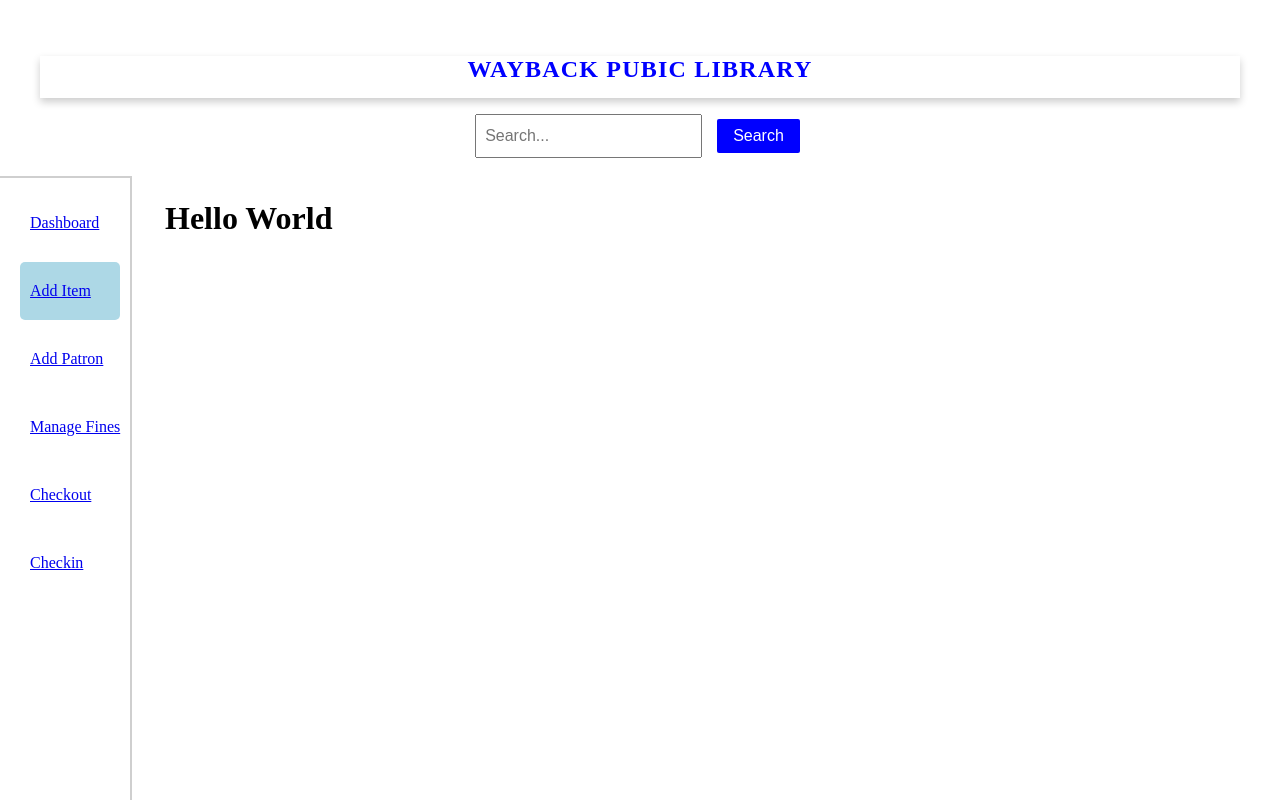
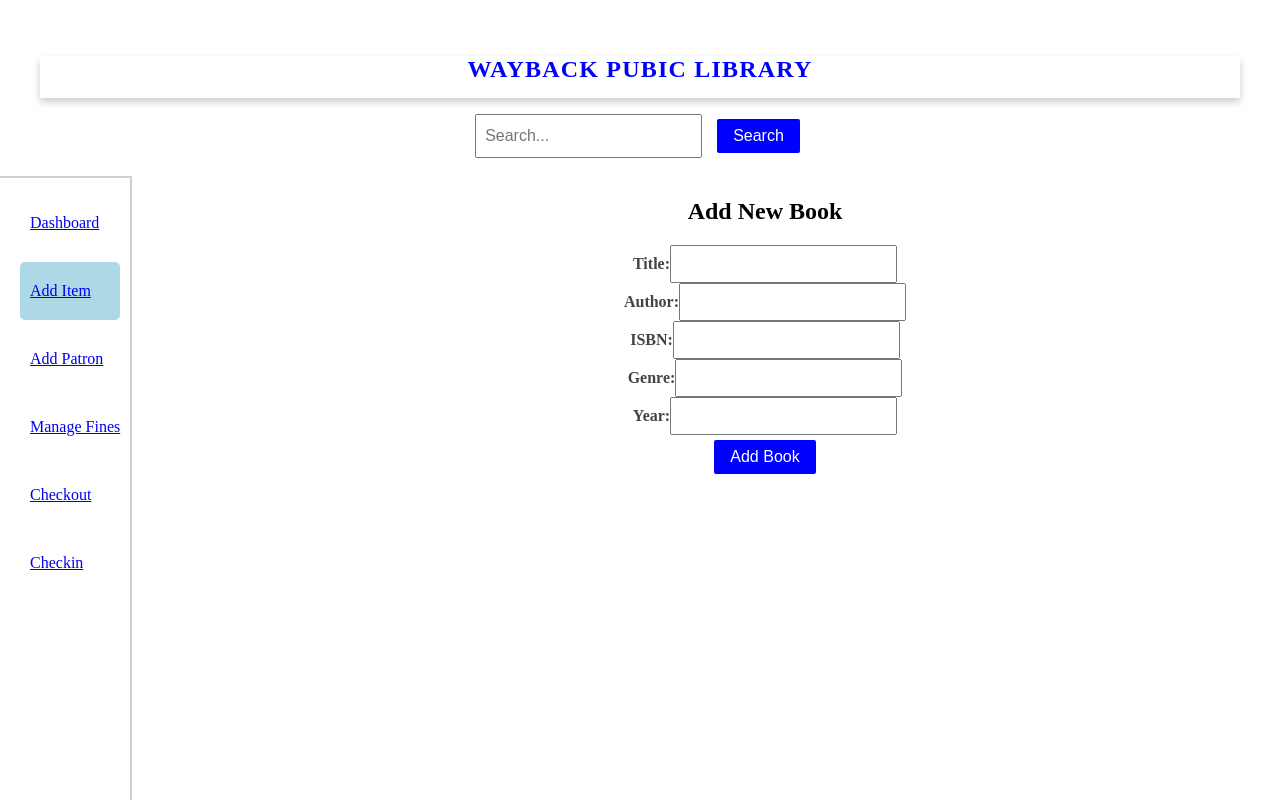
Before and after one commit to ap45/library-management-frontend, a React (Vite) app: page /add-item in a window 1280 px wide. Shown: the top 800 px of the page. Built offline with nearby package versions, Linux system fonts and the light colour scheme.

Commit message:
Page where you can enter the title, author, isbn, genre, and year of a new book

```diff
--- a/src/components/add-item/AddItem.jsx
+++ b/src/components/add-item/AddItem.jsx
@@ -1,10 +1,124 @@
+import { useState } from 'react';
 
 const AddItem = () => {
-    return (
-    <div style={{position: "fixed"}}>
-        <h1>Hello World</h1>
+  const [title, setTitle] = useState('');
+  const [author, setAuthor] = useState('');
+  const [isbn, setIsbn] = useState('');
+  const [genre, setGenre] = useState('');
+  const [year, setYear] = useState('');
+  const [message, setMessage] = useState('');
+  const [loading, setLoading] = useState(false);
+
+  // Prepare data object for backend
+  const newBookData = { title, author, isbn, genre, year };
+
+  // Placeholder function for adding a book (to be connected with backend API)
+  const handleAddItem = async () => {
+    // Validation check
+    if (!title || !author || !isbn || !genre || !year) {
+      setMessage("Please fill out all fields.");
+      return;
+    }
+
+    setLoading(true);
+
+    try {
+      // API URL setup: replace 'VITE_BACKEND_URL' with actual environment variable in backend configuration
+      const API_URL = import.meta.env.VITE_BACKEND_URL;
+      const response = await fetch(`${API_URL}/api/add_item`, { // Replace `/api/add_item` with actual endpoint
+        method: 'POST',
+        headers: {
+          'Content-Type': 'application/json',
+        },
+        body: JSON.stringify(newBookData),
+      });
+
+      const data = await response.json();
+
+      if (response.ok) {
+        setMessage(`Book added successfully: ${data.message}`);
+        // Optionally reset form fields after successful submission
+        setTitle('');
+        setAuthor('');
+        setIsbn('');
+        setGenre('');
+        setYear('');
+      } else {
+        setMessage(data.message || "Failed to add book.");
+      }
+    } catch (error) {
+      setMessage("Error connecting to the server. Please try again later.");
+    } finally {
+      setLoading(false);
+    }
+  };
+
+  return (
+    <div className="add-item-container">
+      <h2>Add New Book</h2>
+      <div className="input-group">
+        <label htmlFor="title">Title:</label>
+        <input
+          id="title"
+          type="text"
+          value={title}
+          onChange={(e) => setTitle(e.target.value)}
+          disabled={loading}
+        />
+      </div>
+      <div className="input-group">
+        <label htmlFor="author">Author:</label>
+        <input
+          id="author"
+          type="text"
+          value={author}
+          onChange={(e) => setAuthor(e.target.value)}
+          disabled={loading}
+        />
+      </div>
+      <div className="input-group">
+        <label htmlFor="isbn">ISBN:</label>
+        <input
+          id="isbn"
+          type="text"
+          value={isbn}
+          onChange={(e) => setIsbn(e.target.value)}
+          disabled={loading}
+        />
+      </div>
+      <div className="input-group">
+        <label htmlFor="genre">Genre:</label>
+        <input
+          id="genre"
+          type="text"
+          value={genre}
+          onChange={(e) => setGenre(e.target.value)}
+          disabled={loading}
+        />
+      </div>
+      <div className="input-group">
+        <label htmlFor="year">Year:</label>
+        <input
+          id="year"
+          type="text"
+          value={year}
+          onChange={(e) => setYear(e.target.value)}
+          disabled={loading}
+        />
+      </div>
+      <div className="button-group">
+        <button onClick={handleAddItem} disabled={loading}>
+          {loading ? "Adding..." : "Add Book"}
+        </button>
+      </div>
+
+      {message && (
+        <div className={`message ${message.includes("Error") || message.includes("Failed") ? "error" : "success"}`}>
+          {message}
+        </div>
+      )}
     </div>
-    )
+  );
 };
 
 export default AddItem;
```
